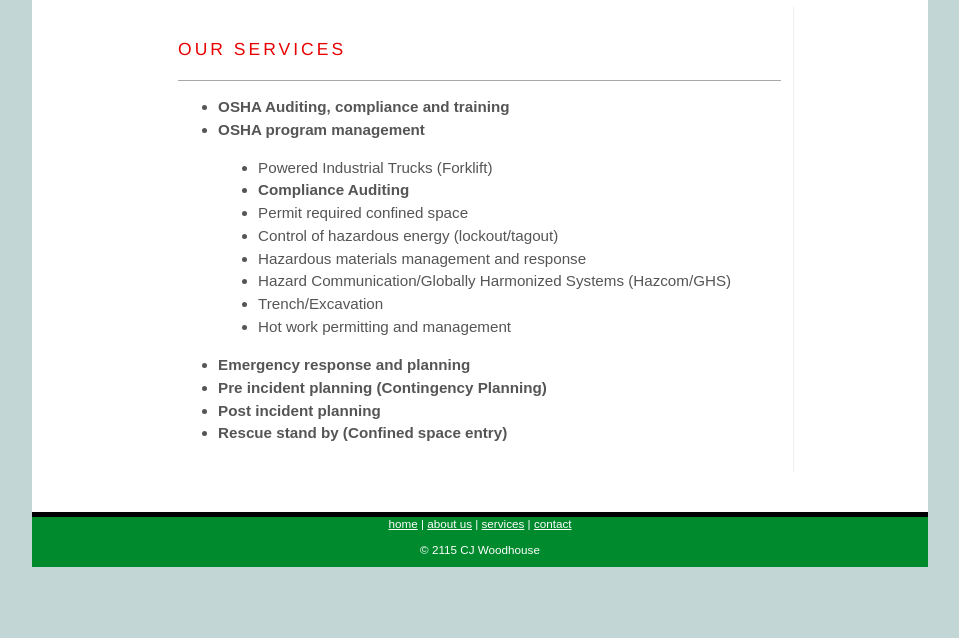
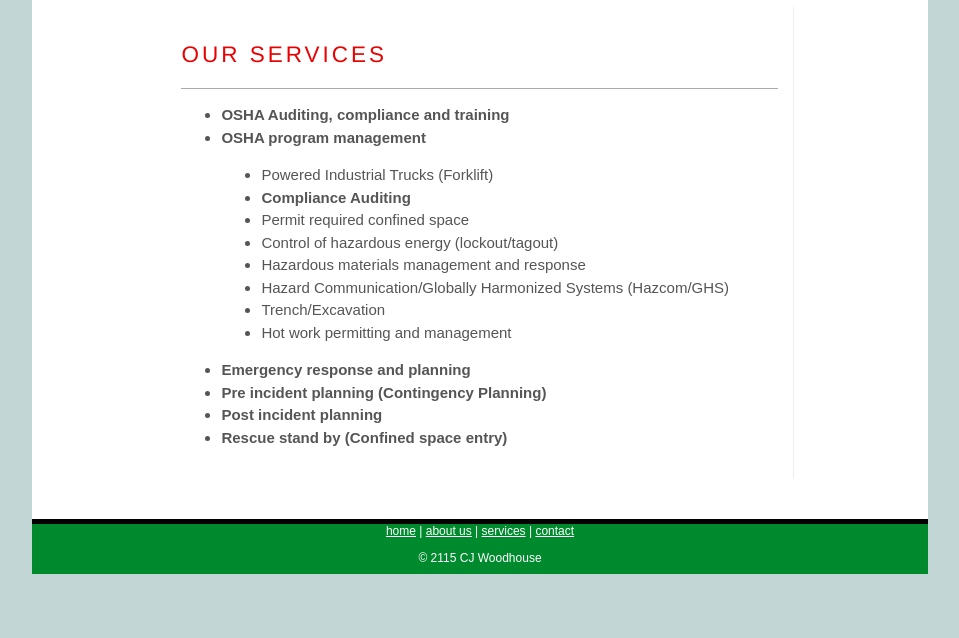
Before and after one commit to Werebgle/ClarkSafety, a plain HTML site: page services.html in a window 1280 px wide. Shown: the part 162-800 px from the top of the page, without its empty margins (160-1119 px from the left). Drawn offline with nearby package versions, Linux system fonts and the light colour scheme; a script that the page names is missing.

Commit message:
Adjusted CSS to about.html

```diff
--- a/css/style.css
+++ b/css/style.css
@@ -4,7 +4,7 @@ html, body {
 }
 
 body {
-	font: 73% Arial, Helvetica, Tahoma, sans-serif;
+	font: 75% Arial, Helvetica, Tahoma, sans-serif;
 	color: #555;
 	background-color: #C2D6D6;
 }
@@ -87,6 +87,7 @@ body {
 	padding: 1em;
 	margin: 0;
 	border-right: 1px solid #EEE;
+	font-size: 125%;
 	}
 
 #footer {
@@ -152,11 +153,10 @@ h3 {
 	border-radius: 5px;
 	padding: 10px;
 	color: #fff;
-	font: 125% Arial;
 }
 
 .servicePoints {
-	font-size: 1.30em;
+	font-size: 1.0em;
 	line-height: 1.5em;
 }
 
```
